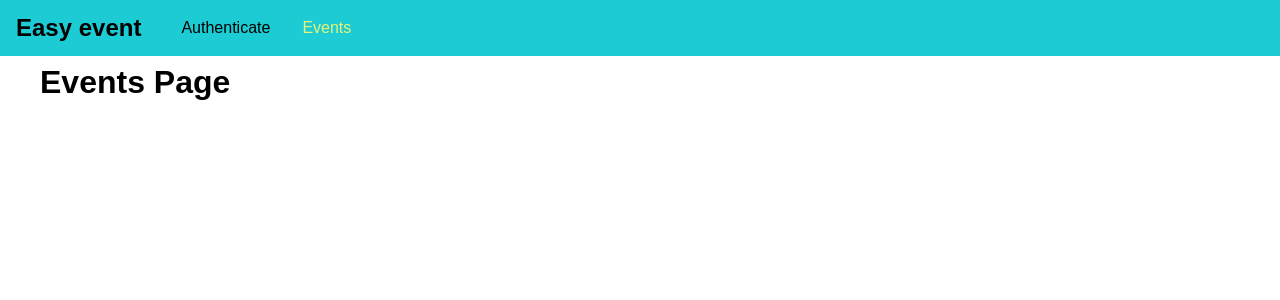
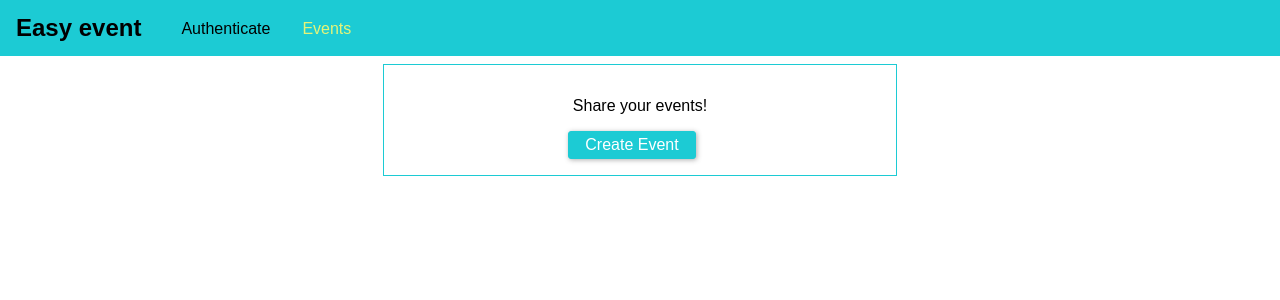
Before and after one commit to vikumR/react-graphql-event-booking-app, a React (Create React App) app in the folder frontend/: page /events in a window 1280 px wide. Shown: the top 300 px of the page. Built offline with nearby package versions, Linux system fonts and the light colour scheme.

Commit message:
Added Modal

```diff
--- a/frontend/src/App.js
+++ b/frontend/src/App.js
@@ -39,13 +39,14 @@ class App extends Component {
             <MainNavigation />
             <main className='main-content'>
               <Routes>
-                {!this.state.token && <Route index path="/" element={<Navigate to="/auth" />} />}
                 {this.state.token && <Route index path="/" element={<Navigate to="/events" />} />}
-                {this.state.token && <Route index path="/auth" element={<Navigate to="/events" />} />}
+                {this.state.token && <Route path="/auth" element={<Navigate to="/events" />} />}
 
                 {!this.state.token && <Route path="/auth" element={<AuthPage />} />}
                 <Route path="/events" element={<EventsPage />} />
                 {this.state.token && <Route path="/bookings" element={<BookingsPage />} />}
+
+                {!this.state.token && <Route path="/bookings" element={<Navigate to="/auth" />} />}
               </Routes>
             </main>
           </AuthContext.Provider>
--- /dev/null
+++ b/frontend/src/components/Backdrop/Backdrop.css
@@ -0,0 +1,8 @@
+.backdrop {
+    position: fixed;
+    top: 0;
+    left: 0;
+    height: 100vh;
+    width: 100%;
+    background: rgba(0, 0, 0, 0.75);
+}
--- /dev/null
+++ b/frontend/src/components/Backdrop/Backdrop.js
@@ -0,0 +1,6 @@
+import React from 'react';
+import './Backdrop.css';
+
+const backdrop = props => <div className='backdrop'></div>;
+
+export default backdrop;
--- /dev/null
+++ b/frontend/src/components/Modal/Modal.css
@@ -0,0 +1,36 @@
+.modal {
+    width: 90%;
+    background: white;
+    box-shadow: 0 2px 8px rgba(64, 62, 62, 0.26);
+    position: fixed;
+    top: 20vh;
+    left: 5%;
+}
+
+.modal__header {
+    padding: 1rem;
+    background: rgb(28, 203, 212);
+    color: white;
+}
+
+.modal__header h1 {
+    margin: 0;
+    font-size: 1.25rem;
+}
+
+.modal__content {
+    padding: 1rem;
+}
+
+.modal__actions {
+    display: flex;
+    justify-content: flex-end;
+    padding: 1rem;
+}
+
+@media (min-width: 768px) {
+    .modal {
+        width: 30rem;
+        left: calc((100% - 30rem) / 2);
+    }
+}
--- /dev/null
+++ b/frontend/src/components/Modal/Modal.js
@@ -0,0 +1,17 @@
+import './Modal.css';
+import React from 'react';
+
+const modal = props => (
+    <div className='modal'>
+        <header className='modal__header'><h1>{props.title}</h1></header>
+        <section className='modal__content'>
+            {props.children}
+        </section>
+        <section className='modal__actions'>
+            {props.canConfirm && <button className='btn' onClick={props.onConfirm}>Confirm</button>}
+            {props.canCancel && <button className='btn' onClick={props.onCancel}>Cancel</button>}
+        </section>
+    </div>
+);
+
+export default modal;
--- a/frontend/src/components/Navigation/MainNavigation.css
+++ b/frontend/src/components/Navigation/MainNavigation.css
@@ -24,19 +24,29 @@
     margin: 0;
     padding: 0;
     list-style: none;
+    align-items: center;
 }
 
 .main-navigation__items li {
     margin: 0 1rem;
 }
 
-.main-navigation__items a {
+.main-navigation__items a,
+.main-navigation__items button {
     text-decoration: none;
     color: black;
+    border: none;
+    font: inherit;
+    background: transparent;
+    cursor: pointer;
+    vertical-align: middle;
+    margin: 0;
 }
 
 .main-navigation__items a:hover,
 .main-navigation__items a:active,
-.main-navigation__items a.active {
+.main-navigation__items a.active,
+.main-navigation__items button:active,
+.main-navigation__items button:hover {
     color: rgb(229, 244, 120);
 }
--- a/frontend/src/components/Navigation/MainNavigation.js
+++ b/frontend/src/components/Navigation/MainNavigation.js
@@ -19,9 +19,15 @@ const mainNavigation = props => (
                             <li>
                                 <NavLink to={"/events"}>Events</NavLink>
                             </li>
-                            {context.token && <li>
-                                <NavLink to={"/bookings"}>Bookings</NavLink>
-                            </li>}
+                            {context.token && (
+                                <React.Fragment>
+                                    <li>
+                                        <NavLink to={"/bookings"}>Bookings</NavLink>
+                                    </li>
+                                    <li>
+                                        <button onClick={context.logout}>Logout</button>
+                                    </li>
+                                </React.Fragment>)}
                         </ul>
                     </nav>
                 </header>
--- a/frontend/src/index.css
+++ b/frontend/src/index.css
@@ -3,3 +3,38 @@ body {
   padding: 0;
   font-family: sans-serif
 }
+
+.form-control label,
+.form-control input {
+  width: 100%;
+  display: block;
+}
+
+.form-control label {
+  margin-bottom: 0.5rem;
+}
+
+.form-control {
+  margin-bottom: 1rem;
+}
+
+.form-actions button,
+.btn {
+  background: rgb(28, 203, 212);
+  font: inherit;
+  border: 1px solid rgb(28, 203, 212);
+  border-radius: 3px;
+  padding: 0.25rem 1rem;
+  margin-right: 1rem;
+  box-shadow: 1px 1px 5px rgba(64, 62, 62, 0.42);
+  color: white;
+  cursor: pointer;
+}
+
+.form-actions button:active,
+.form-actions button:hover,
+.btn:active,
+.btn:hover {
+  background: rgb(39, 164, 170);
+  border-color: rgb(39, 164, 170);
+}
--- a/frontend/src/pages/Auth.css
+++ b/frontend/src/pages/Auth.css
@@ -3,35 +3,3 @@
     max-width: 80%;
     margin: 5rem auto;
 }
-
-.form-control label,
-.form-control input {
-    width: 100%;
-    display: block;
-}
-
-.form-control label {
-    margin-bottom: 0.5rem;
-}
-
-.form-control {
-    margin-bottom: 1rem;
-}
-
-.form-actions button {
-    background: rgb(28, 203, 212);
-    font: inherit;
-    border: 1px solid rgb(28, 203, 212);
-    border-radius: 3px;
-    padding: 0.25rem 1rem;
-    margin-right: 1rem;
-    box-shadow: 1px 1px 5px rgba(64, 62, 62, 0.42);
-    color: white;
-    cursor: pointer;
-}
-
-.form-actions button:active,
-.form-actions button:hover {
-    background: rgb(39, 164, 170);
-    border-color: rgb(39, 164, 170);
-}
--- /dev/null
+++ b/frontend/src/pages/Events.css
@@ -0,0 +1,8 @@
+.events-control {
+    text-align: center;
+    border: 1px solid rgb(28, 203, 212);
+    padding: 1rem;
+    margin: 2rem auto;
+    width: 30rem;
+    max-width: 80%;
+}
--- a/frontend/src/pages/Events.js
+++ b/frontend/src/pages/Events.js
@@ -1,8 +1,45 @@
 import React, { Component } from "react";
+import './Events.css';
+import Modal from "../components/Modal/Modal";
+import Backdrop from "../components/Backdrop/Backdrop";
 
 class EventsPage extends Component {
+
+    state = {
+        creating: false
+    }
+
+    startCreateEventHandler = () => {
+        this.setState({
+            creating: true
+        });
+    }
+
+    modalConfrimHandler = () => {
+        this.setState({
+            creating: false
+        });
+    };
+
+    modalCancelHandler = () => {
+        this.setState({
+            creating: false
+        });
+    };
+
     render() {
-        return (<h1>Events Page</h1>);
+        return (
+            <React.Fragment>
+                {this.state.creating && <Backdrop></Backdrop>}
+                {this.state.creating && <Modal title="Add Event" canCancel canConfirm onConfirm={this.modalConfrimHandler} onCancel={this.modalCancelHandler}>
+                    <p>Modal Content</p>
+                </Modal>}
+                <div className="events-control">
+                    <p>Share your events!</p>
+                    <button className="btn" onClick={this.startCreateEventHandler}>Create Event</button>
+                </div>
+            </React.Fragment>
+        );
     }
 }
 
```
